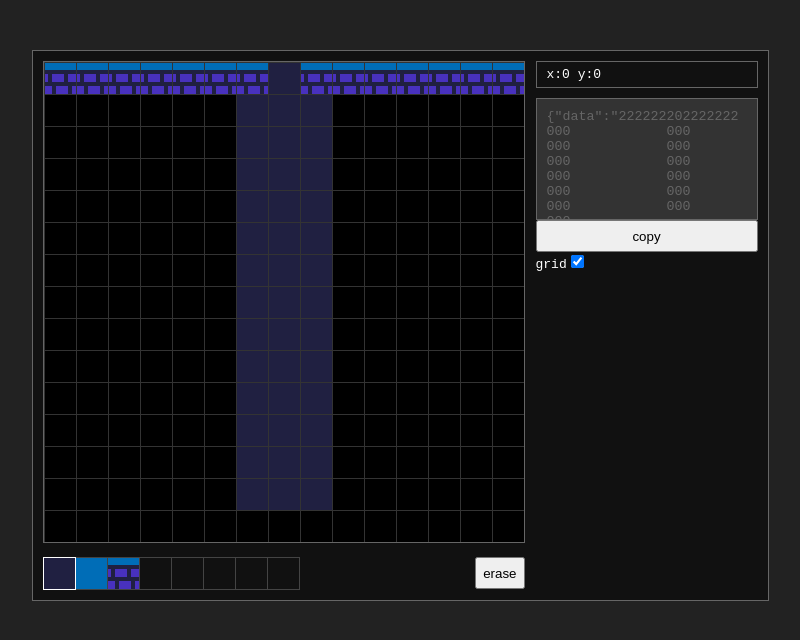
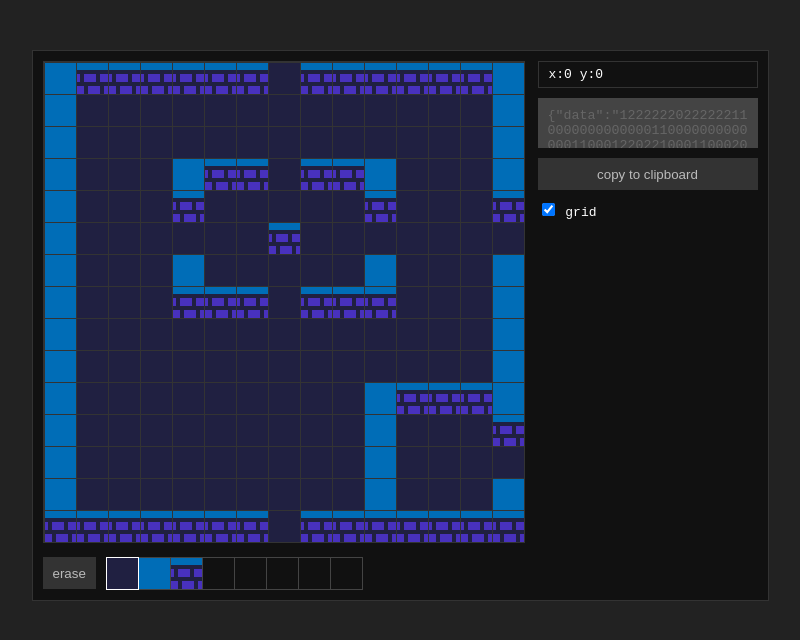
Before and after one commit to beeglebug/js13k-18, a website: page tools/index.html in a window 1280 px wide. Shown: the whole page, without its empty margins (240-1040 px from the left). Drawn offline with Linux system fonts and the light colour scheme.

Commit message:
style tweaks

```diff
--- a/tools/controls.js
+++ b/tools/controls.js
@@ -12,7 +12,7 @@ eraseBtn.addEventListener('click', e => {
   update()
 })
 
-const gridCbx = document.querySelector('[name=grid]')
+const gridCbx = document.querySelector('[name=showGrid]')
 gridCbx.addEventListener('change', e => {
   showGrid = e.target.checked
   update()
--- a/tools/index.html
+++ b/tools/index.html
@@ -8,15 +8,17 @@
     <div class="left">
         <canvas id="map"></canvas>
         <div class="palette-container">
+            <button id="erase">erase</button>
             <canvas id="palette"></canvas>
-            <button id="erase">erase</button>
         </div>
     </div>
     <div class="right">
         <div id="mapPos">x:0 y:0</div>
         <textarea id="output"></textarea>
-        <button id="copy">copy</button>
-        <label for="grid">grid<input type="checkbox" name="grid" checked></label>
+        <button id="copy">copy to clipboard</button>
+        <div id="controls">
+            <label for="showGrid"><input type="checkbox" id="showGrid" name="showGrid" checked> grid</label>
+        </div>
     </div>
 </div>
 <script src="../src/js/constants.js"></script>
--- a/tools/index.js
+++ b/tools/index.js
@@ -3,7 +3,7 @@ const MAP_SIZE = 15
 
 const output = document.querySelector('#output')
 
-let map = rooms[0]
+let map = rooms[1]
 let mapMouse = {
   x: 0,
   y: 0
--- a/tools/style.css
+++ b/tools/style.css
@@ -4,11 +4,12 @@ body {
     color: #FFF;
     font-family: monospace;
 }
+
 #container {
     background-color: #111;
     width: 715px;
     padding: 10px;
-    border: 1px solid #666;
+    border: 1px solid #333;
     margin: 50px auto;
     display: flex;
     flex-direction: row;
@@ -16,14 +17,15 @@ body {
 }
 
 #output {
-    background-color: #333;
-    border-color: #666666;
+    background-color: #444;
+    border: none;
     padding: 10px;
     width: 200px;
-    height: 100px;
-    color: #666666;
+    height: 30px;
+    color: #666;
     outline: 0;
     resize: none;
+    margin-bottom: 10px;
 }
 
 .right {
@@ -32,22 +34,33 @@ body {
 }
 
 #map {
-    border: 1px solid #666;
+    border: 1px solid #333;
     margin-bottom: 10px;
 }
 
 .palette-container {
     display: flex;
     flex-direction: row;
-    justify-content: space-between;
+}
+
+.palette-container button {
+    margin-right: 10px;
 }
 
 button {
     height: 32px;
+    border: none;
+    background-color: #333;
+    color: #BBB;
+    padding: 0 10px;
 }
 
 #mapPos {
-    border: 1px solid #666;
     margin-bottom: 10px;
     padding: 5px 10px;
+    border: 1px solid #333;
 }
+
+#controls {
+    margin-top: 10px;
+}
```
